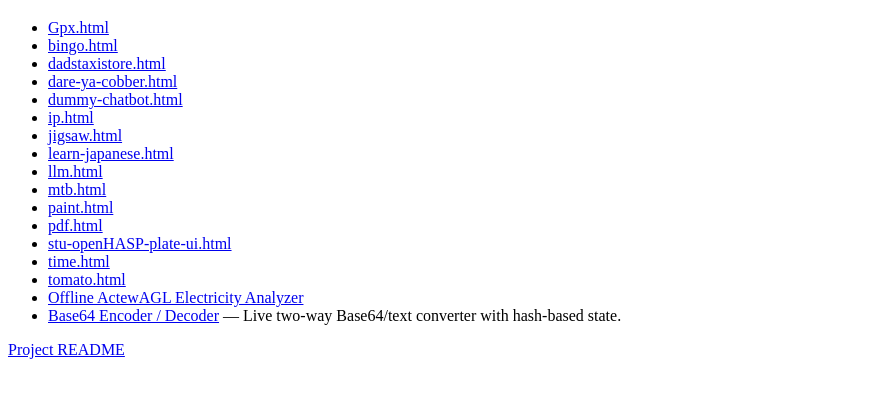
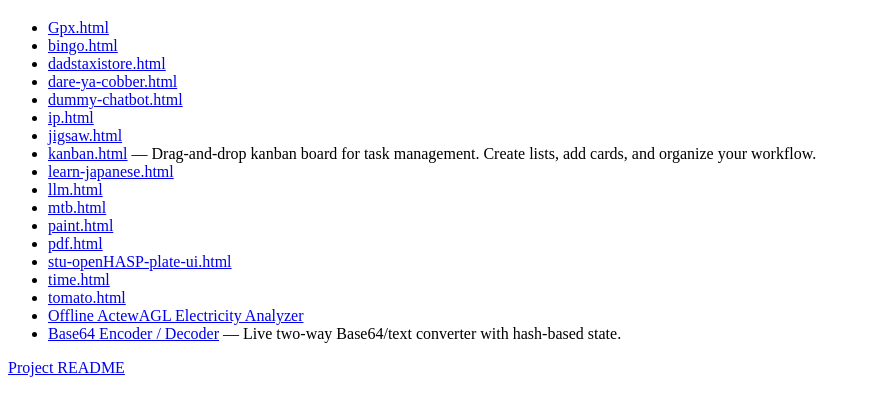
Before and after one commit to gitstua/stu-spa-demos, a website: page index.html in a window 1280 px wide. Shown: the part 61-476 px from the top of the page, without its empty margins (0-871 px from the left). Drawn offline with Linux system fonts and the light colour scheme.

```diff
--- a/index.html
+++ b/index.html
@@ -1,10 +1,12 @@
 <!DOCTYPE html>
 <html lang='en'>
+
 <head>
     <meta charset='UTF-8'>
     <meta name='viewport' content='width=device-width, initial-scale=1.0'>
     <title>Project Index</title>
 </head>
+
 <body>
     <h1>spa.stuarteggerton.com Project Index</h1>
     <ul>
@@ -15,6 +17,7 @@
         <li><a href='dummy-chatbot.html'>dummy-chatbot.html</a></li>
         <li><a href='ip.html'>ip.html</a></li>
         <li><a href='jigsaw.html'>jigsaw.html</a></li>
+        <li><a href='kanban.html'>kanban.html</a> — Drag-and-drop kanban board for task management. Create lists, add cards, and organize your workflow.</li>
         <li><a href='learn-japanese.html'>learn-japanese.html</a></li>
         <li><a href='llm.html'>llm.html</a></li>
         <li><a href='mtb.html'>mtb.html</a></li>
@@ -28,4 +31,5 @@
     </ul>
     <p><a href='https://github.com/gitstua/stu-spa-demos/blob/main/README.md'>Project README</a></p>
 </body>
+
 </html>
```
